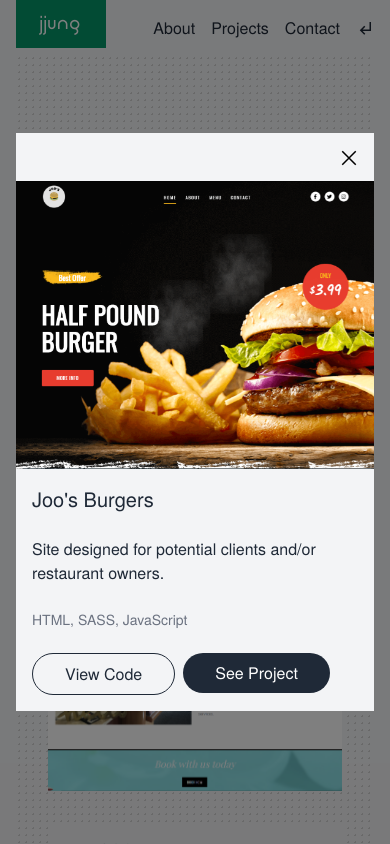
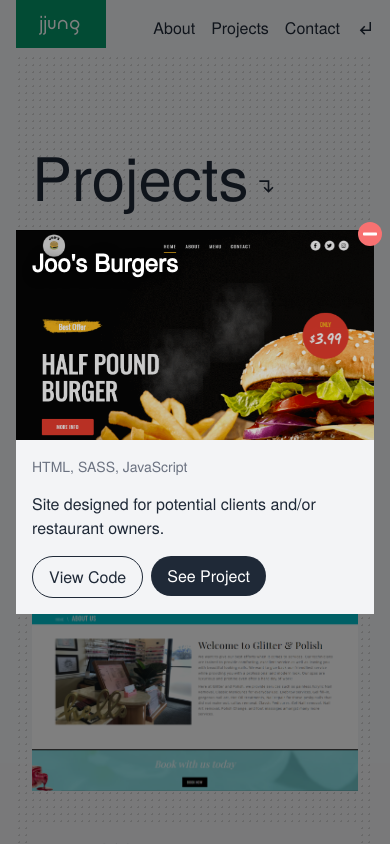
Before and after one commit to jisanjung/Portfolio-2.0, a React (Create React App) app: page / in a window 390 px wide. Both pictures are taken after a click on the item 195 px from the left and 1725 px from the top of the page. Shown: the part 1303-2147 px from the top of the page. Built offline with nearby package versions, Linux system fonts and the light colour scheme.

Commit message:
redesign modal better for mobile

```diff
--- a/src/components/Button.js
+++ b/src/components/Button.js
@@ -2,7 +2,7 @@ import React from 'react'
 
 const Button = (props) => {
     return (
-        <button type={props.type ? props.type : "button"} className={`${props.color === "dark" ? "text-white bg-gray-800 md:hover:bg-gray-600" : "md:hover:text-gray-600 text-gray-800 bg-gray-100 border border-gray-800"} py-2 px-8 rounded-full ${props.className}`} disabled={props.disabled}>
+        <button type={props.type ? props.type : "button"} className={`${props.color === "dark" ? "text-white bg-gray-800 md:hover:bg-gray-600" : "md:hover:text-gray-600 text-gray-800 bg-gray-100 border border-gray-800"} py-2 rounded-full ${props.className}`} disabled={props.disabled}>
             {props.children}
         </button>
     )
--- a/src/components/Home.js
+++ b/src/components/Home.js
@@ -20,7 +20,7 @@ const Home = () => {
                     <h1 className="text-6xl md:text-7xl xl:text-8xl text-center">Software Engineer</h1>
                     <p className="py-8 px-8 md:px-24 lg:px-36 md:text-lg xl:text-2xl text-center">What I love doing most is solving business problems by implementing simple, friendly user interfaces.</p>
                     <Link activeClass="active" to="projects" spy={true} smooth={true} offset={50} duration={500}>
-                        <Button color="dark"><span>See my work</span></Button>
+                        <Button color="dark" className="px-8"><span>See my work</span></Button>
                     </Link>
                     <BsChevronCompactDown className="text-5xl text-gray-800 chevron relative"/>
                 </div>
--- a/src/components/Project.js
+++ b/src/components/Project.js
@@ -3,7 +3,7 @@ import React from 'react';
 const Project = (props) => {
 
     return (
-        <li className={`w-full md:w-1/2 h-56 lg:h-72 xl:h-80 mb-8 xl:mb-12 px-4 xl:px-6`} onClick={() => {
+        <li className={`w-full md:w-1/2 h-56 lg:h-72 xl:h-80 mb-8 xl:mb-12 md:px-4 xl:px-6`} onClick={() => {
             props.setCurrentProject(props.project);
             props.setOpenModal(true);
         }}>
--- a/src/components/ProjectModal.js
+++ b/src/components/ProjectModal.js
@@ -1,5 +1,5 @@
 import React from 'react';
-import { GrClose } from "react-icons/gr";
+import { FaMinus } from "react-icons/fa";
 import joos1 from "../images/projects/joos1.PNG";
 import joos2 from "../images/projects/joos2.PNG";
 import joos3 from "../images/projects/joos3.PNG";
@@ -39,48 +39,52 @@ const ProjectModal = (props) => {
     };
 
     return (
-        <div className="z-10 fixed inset-0 bg-black bg-opacity-50 flex items-center px-4 md:px-12 lg:px-0">
-            <div className="bg-white w-full bg-gray-100 relative pt-4 lg:container lg:mx-auto lg:w-auto w-500px w-700px">
-                <button className="absolute right-4" onClick={() => props.setModal(false)}>
-                    <GrClose className="text-lg"/>
+        <div className="z-10 fixed inset-0 bg-black bg-opacity-50 px-4 md:px-12 lg:px-0">
+            <div className="relative inset-0 h-full flex items-center">
+                <div className="w-full  bg-gray-100 relative lg:container lg:mx-auto lg:w-auto w-500px w-600px h-96">
+                    <div className='relative'>
+                        <button className="rounded-full bg-red-400 p-1 absolute -right-2 -top-2 z-20" onClick={() => props.setModal(false)}>
+                            <FaMinus className="text-white"/>
                         </button>
-                <div className="pt-8">
+                        <div className='z-10 absolute inset-0 bg-black opacity-20'>
+                        </div>
+                        <h1 className='z-20 p-4 md:p-6 absolute text-white opacity-100 text-2xl font-bold drop-shadow' style={{"textShadow": "2px 3px 14px #000"}}>{props.project.title}</h1>
                         <Slider {...settings}>
                             {imageList.map((item, i) => <img src={item} alt={`Project ${i + 1}`} key={i} className="h-72 object-cover"/>)}
                         </Slider>
                     </div>
-                <div className="p-4 md:p-8">
-                    <h1 className="text-xl">{props.project.title}</h1>
-                    <p className="mt-6">
+                    <div className="z-20 absolute bottom-0 left-0 right-0 p-4 md:p-6 bg-gray-100">
+                        <p className="text-sm text-gray-500">{props.project.stack.join(", ")}</p>
+                        <p className="mt-4">
                             {props.project.description}
                         </p>
-                    <p className="text-sm mt-6 text-gray-500">{props.project.stack.join(", ")}</p>
-                    <div className="mt-6">
+                        <div className="mt-4">
                             {!props.project.links.length ? <h4 className="text-xs mb-2 text-red-700">Links are not available due to privacy reasons</h4> : <></>}
                             <div className="flex">
                                 {props.project.links.length ? (
                                 <a href={props.project.links[0]} target="_blank" rel="noopener noreferrer">
-                                <Button>
+                                    <Button className="px-4">
                                         <span>View Code</span>
                                     </Button>
                                 </a>
                                 ) : (
-                                <Button className="opacity-50">
+                                    <Button className="opacity-50 px-4">
                                         <span>View Code</span>
                                     </Button>
                                 )}
                                 <span className="ml-2"></span>
                                 {props.project.links.length ? (
                                     <a href={props.project.links[1]} target="_blank" rel="noopener noreferrer">
-                                    <Button color="dark">
+                                        <Button color="dark" className="px-4">
                                             <span>See Project</span>
                                         </Button>
                                     </a>
                                 ) : (
-                                <Button color="dark" className="opacity-50">
+                                    <Button color="dark" className="opacity-50 px-4">
                                         <span>See Project</span>
                                     </Button>
                                 )}
+                            </div>
                         </div>
                     </div>
                 </div>
--- a/src/index.css
+++ b/src/index.css
@@ -42,7 +42,7 @@ html, body {
     .w-1000px {
         width: 1000px !important;
     }
-    .w-700px {
-        width: 700px !important;
+    .w-600px {
+        width: 600px !important;
     }
 }
```
Lines whose indentation alone changed are shown as unchanged.
